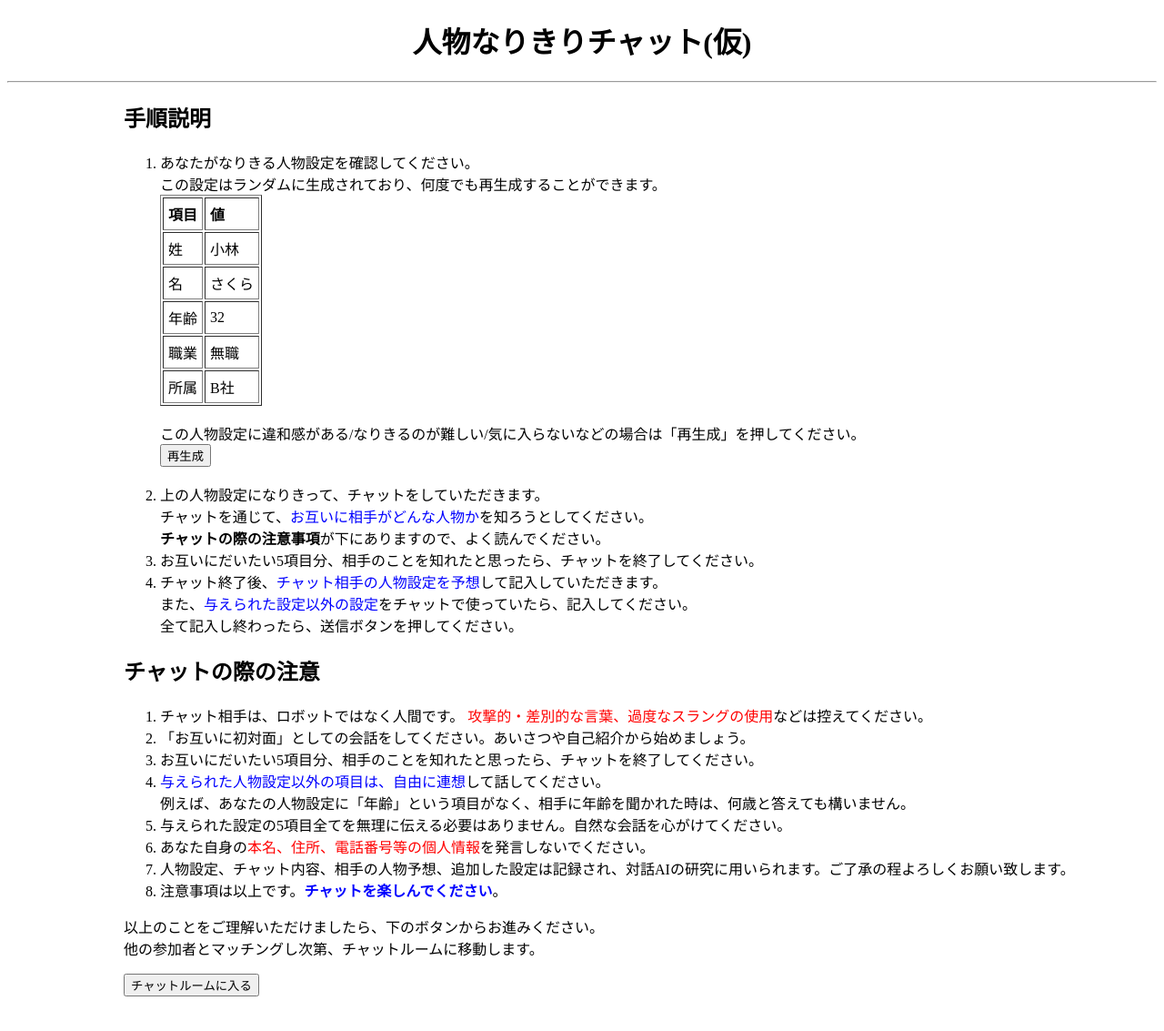
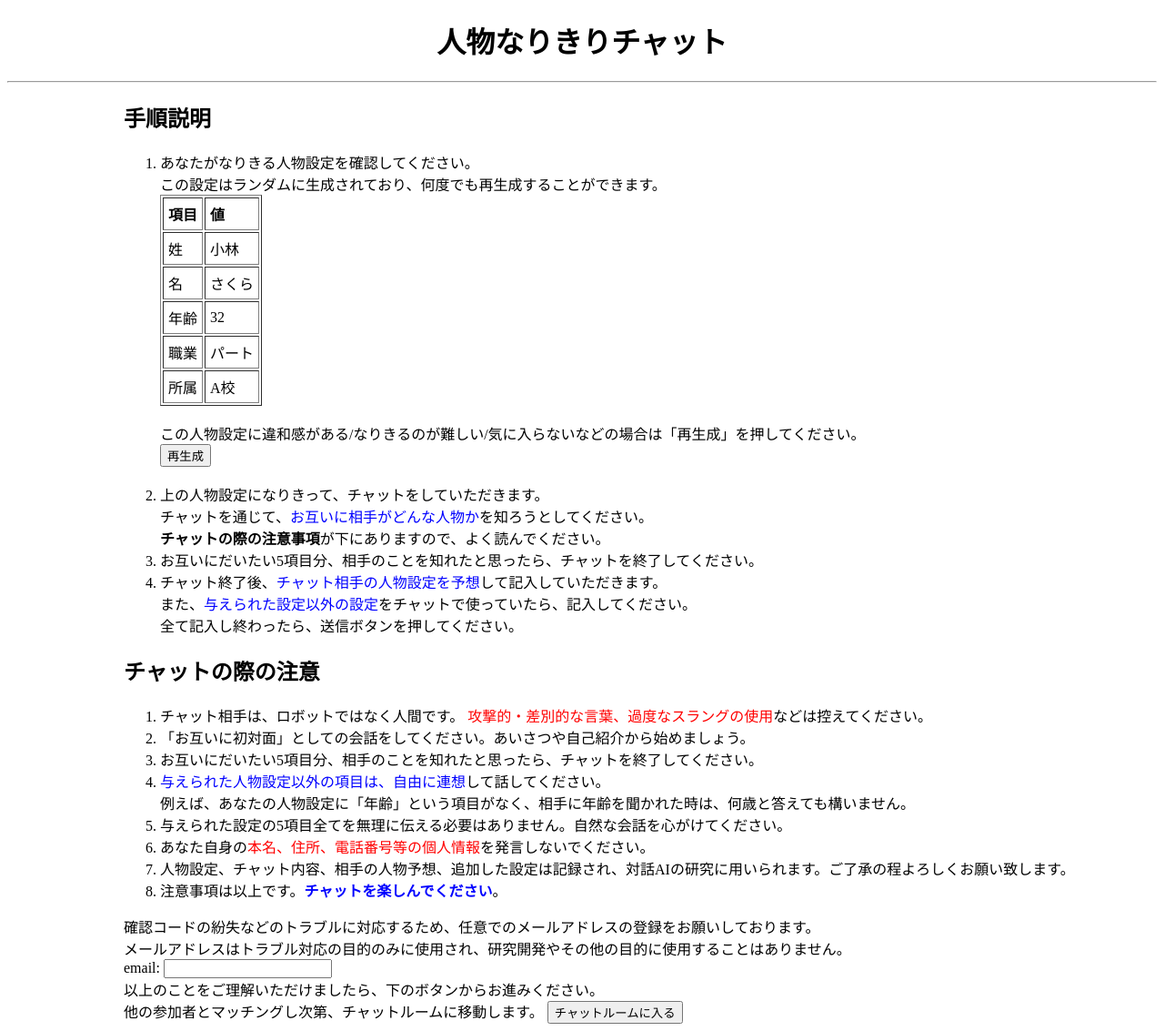
Before and after one commit to kyoshiro-s/perchat, a Django app: page /perchat/anteroom/ in a window 1280 px wide. Shown: the whole page at 91% size. Before the commit the page ends 1095 px from the top, so only its background shows below. Run offline with Django 3.2, Linux system fonts and the light colour scheme.

Commit message:
add mail to worker model

```diff
--- a/chat/models.py
+++ b/chat/models.py
@@ -8,6 +8,7 @@ class Worker(models.Model):
   estimated_partner_persona = models.CharField(max_length=100, default='')
   room = models.ForeignKey('ChatRoom', to_field='room_name', on_delete=models.CASCADE)
   turn = models.CharField(max_length=1)
+  mail = models.CharField(max_length=50, blank=True)
 
   def __str__(self):
     return '<{}>'.format(self.worker_id)
--- a/chat/persona.py
+++ b/chat/persona.py
@@ -9,11 +9,13 @@ all_attr_and_vals = [
           '剛', '健一', '涼', '陽子', '真由美', '久美子', #1974
           ], 1),
   ('性別', ['男', '女'], 2),
-  ('年齢', [str(i) for i in range(9, 50)], 3),
-  ('職業', ['無職', '学生', '会社員', '自営業'], 4),
-  ('所属', ['なし', 'A校', 'B社'], 5),
-  ('趣味', ['なし', '読書', 'ゲーム', 'アウトドア', 'スポーツ観戦'], 6),
-  ('居住地', ['東京', '大阪', '京都', '福岡', '広島'], 7),
+  ('年齢', [str(i) for i in range(9, 60)], 3),
+  ('職業', ['無職', '学生', '会社員', '自営業', 'パート'], 4),
+  ('所属', [ n+a for n in ('A', 'B', 'C', 'D', 'E') for a in ('校', '社', '大学')], 5),
+  ('趣味', ['読書', 'ゲーム', 'アウトドア', 'スポーツ観戦', '旅行', '映画', '音楽'], 6),
+  ('居住地', ['北海道', '宮城', '新潟', '埼玉', '千葉',
+             '神奈川', '東京', '静岡', '愛知', '大阪',
+             '京都', '兵庫', '岡山', '福岡', '広島', '熊本'], 7),
 ]
 
 def get_all():
--- a/chat/templates/chat/anteroom.html
+++ b/chat/templates/chat/anteroom.html
@@ -21,10 +21,12 @@
 </head>
 <body>
   <div align="center">
-    <h1>人物なりきりチャット(仮)</h1>
+    <h1>人物なりきりチャット</h1>
   </div>
   <hr>
   <div style="margin-left: 10vw">
+    <form name="persona_form" method="POST">
+      {% csrf_token %}
     <h2>手順説明</h2>
     <ol>
     <li>あなたがなりきる人物設定を確認してください。<br>
@@ -35,12 +37,9 @@
       <tr><td>{{k}}</td><td>{{v}}</td></tr>
       {% endfor %}
     </table><br>
-    <form name="persona_form" method="POST">
-      {% csrf_token %}
       {% for k,v in persona %}
         <input type="hidden" name="persona" value="{{k}}={{v}}">
       {% endfor %}
-    </form>
     この人物設定に違和感がある/なりきるのが難しい/気に入らないなどの場合は「再生成」を押してください。<br>
     <input type="button" id="regenerate" value="再生成">
     </li><br>
@@ -67,10 +66,12 @@
     <li>人物設定、チャット内容、相手の人物予想、追加した設定は記録され、対話AIの研究に用いられます。ご了承の程よろしくお願い致します。</li>
     <li>注意事項は以上です。<font color="blue"><b>チャットを楽しんでください</b></font>。</li>
     </ol>
-    <p>
+    確認コードの紛失などのトラブルに対応するため、任意でのメールアドレスの登録をお願いしております。<br>
+    メールアドレスはトラブル対応の目的のみに使用され、研究開発やその他の目的に使用することはありません。<br>
+      email: <input type="text" name="mail">
+    </form>
     以上のことをご理解いただけましたら、下のボタンからお進みください。<br>
     他の参加者とマッチングし次第、チャットルームに移動します。
-    </p>
     <input type="button" id="matching-start-input" value="チャットルームに入る">
     <span id="announce-message"></span><span id="countdown"></span>
   </div>
@@ -110,7 +111,7 @@
 
       document.querySelector('#announce-message').innerHTML += 'マッチング中です… ';
 
-      var max_wait = 20;
+      var max_wait = 30;
       for (i=0; i<max_wait; i++) {
         document.querySelector('#countdown').innerHTML = max_wait-i;
         await sleep(1000);
--- a/chat/views.py
+++ b/chat/views.py
@@ -33,6 +33,7 @@ def chatroom(request, room_name, turn):
     seed_persona=persona_text,
     turn=turn,
     room=ChatRoom.objects.get(room_name=room_name),
+    mail=request.POST.get('mail'),
   )
   return render(request, 'chat/chatroom.html', context)
 
```
Also changed, not shown: requirements.txt (+15 -2 lines). Lines whose indentation alone changed are shown as unchanged.
